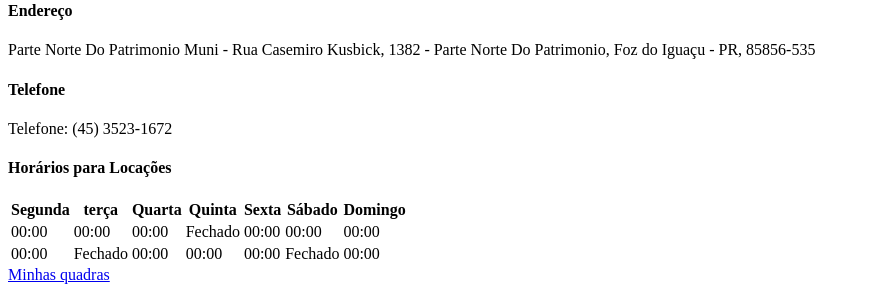
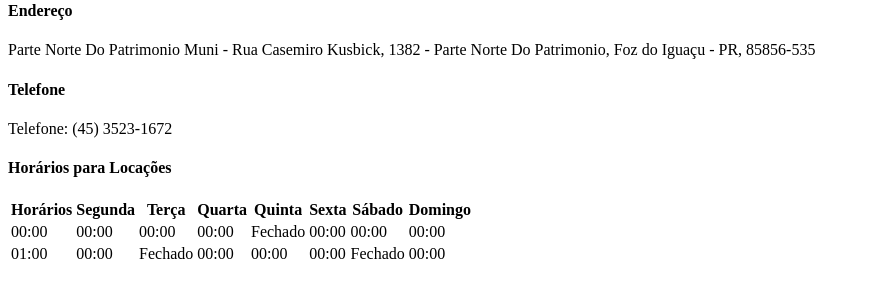
Before and after one commit to Peladas/Peladas, a PHP site: page /app/Views/perfil_locador.php in a window 1280 px wide. Shown: the part 1190-1482 px from the top of the page, without its empty margins (0-870 px from the left). After the commit the page ends 1449 px from the top, so only its background shows below. Run offline with PHP 8.4, Linux system fonts and the light colour scheme.

Commit message:
estilização_locadores_quadras

```diff
--- a/app/Views/perfil_locador.php
+++ b/app/Views/perfil_locador.php
@@ -3,19 +3,20 @@
 use App\Helpers\Formatter;
 ?>
 
-<div class="flex flex-row m-10 gap-10 w-auto mt-12">
+<div class="flex flex-row m-10 gap-10 w-auto mt-5">
 
     <div class="flex flex-col w-2/4">
-        <div class="flex flex-row gap-10 h-auto">
+        <div class="flex flex-col gap-16 h-auto">
 
-            <div class="relative border-2 border-slate-700 p-3 rounded-lg bg-slate-950 w-64 h-40 z-10 mt-5">
+            <div class="relative border-2 border-slate-700 p-3 rounded-lg bg-slate-950 w-40 h-40 z-10 mt-5">
                 <svg xmlns="http://www.w3.org/2000/svg" class="w-full h-auto" viewBox="0 0 576 512">
-                    <path fill="#ffffff" d="M160 32c-35.3 0-64 28.7-64 64l0 224c0 35.3 28.7 64 64 64l352 0c35.3 0 64-28.7 64-64l0-224c0-35.3-28.7-64-64-64L160 32zM396 138.7l96 144c4.9 7.4 5.4 16.8 1.2 24.6S480.9 320 472 320l-144 0-48 0-80 0c-9.2 0-17.6-5.3-21.6-13.6s-2.9-18.2 2.9-25.4l64-80c4.6-5.7 11.4-9 18.7-9s14.2 3.3 18.7 9l17.3 21.6 56-84C360.5 132 368 128 376 128s15.5 4 20 10.7zM192 128a32 32 0 1 1 64 0 32 32 0 1 1 -64 0zM48 120c0-13.3-10.7-24-24-24S0 106.7 0 120L0 344c0 75.1 60.9 136 136 136l320 0c13.3 0 24-10.7 24-24s-10.7-24-24-24l-320 0c-48.6 0-88-39.4-88-88l0-224z" />
+                    <path fill="#ffffff" style="width: auto; height:auto" d="M160 32c-35.3 0-64 28.7-64 64l0 224c0 35.3 28.7 64 64 64l352 0c35.3 0 64-28.7 64-64l0-224c0-35.3-28.7-64-64-64L160 32zM396 138.7l96 144c4.9 7.4 5.4 16.8 1.2 24.6S480.9 320 472 320l-144 0-48 0-80 0c-9.2 0-17.6-5.3-21.6-13.6s-2.9-18.2 2.9-25.4l64-80c4.6-5.7 11.4-9 18.7-9s14.2 3.3 18.7 9l17.3 21.6 56-84C360.5 132 368 128 376 128s15.5 4 20 10.7zM192 128a32 32 0 1 1 64 0 32 32 0 1 1 -64 0zM48 120c0-13.3-10.7-24-24-24S0 106.7 0 120L0 344c0 75.1 60.9 136 136 136l320 0c13.3 0 24-10.7 24-24s-10.7-24-24-24l-320 0c-48.6 0-88-39.4-88-88l0-224z" />
                 </svg>
                 <i class="fa-regular fa-pen-to-square absolute right-2 bottom-2 text-orange-500 text-xl z-40"></i>
             </div>
-            <div class="mt-2">
-                <h4 class="text-2xl mb-5 font-semibold">Quadra Nenezão</h4>
+
+            <div class="mt-2 pr-10">
+                <h4 class="text-3xl mb-5 font-semibold">Quadra Nenezão</h4>
                 <div>
                     <h4 class="text-slate-100">Endereço</h4>
                     <p class="mb-3 text-amber-300">Parte Norte Do Patrimonio Muni - Rua Casemiro Kusbick, 1382 - Parte Norte Do Patrimonio, Foz do Iguaçu - PR, 85856-535</p>
@@ -27,23 +28,27 @@ use App\Helpers\Formatter;
             </div>
         </div>
 
-        <div class="mt-16">
+    </div>
+
+    <div class="mt-5 w-1/2">
     <h4 class="text-center text-2xl mb-5 font-semibold text-white">Horários para Locações</h4>
-            <table class="flex flex-wrap table-auto border-collapse mt-10">
+    <table class="table-auto border-collapse mt-10">
         <thead>
             <tr>
-                        <th class="w-48 text-center ml-20 text-yellow-500 ">Segunda</th>
-                        <th class="w-48 text-center mr-20 text-yellow-500 py-3">terça</th>
-                        <th class="w-48 text-center mr-20 text-yellow-500 py-3">Quarta</th>
-                        <th class="w-48 text-center mr-20 text-yellow-500 py-3">Quinta</th>
-                        <th class="w-48 text-center mr-20 text-yellow-500 py-3">Sexta</th>
-                        <th class="w-48 text-center mr-20 text-yellow-500 py-3">Sábado</th>
-                        <th class="w-48 text-center mr-20 text-yellow-500 py-3">Domingo</th>
+                <th class="w-48 text-center text-yellow-500 py-3">Horários</th>
+                <th class="w-48 text-center text-yellow-500 py-3">Segunda</th>
+                <th class="w-48 text-center text-yellow-500 py-3">Terça</th>
+                <th class="w-48 text-center text-yellow-500 py-3">Quarta</th>
+                <th class="w-48 text-center text-yellow-500 py-3">Quinta</th>
+                <th class="w-48 text-center text-yellow-500 py-3">Sexta</th>
+                <th class="w-48 text-center text-yellow-500 py-3">Sábado</th>
+                <th class="w-48 text-center text-yellow-500 py-3">Domingo</th>
             </tr>
         </thead>
         <tbody>
-                    <tr class="mr-10 text-center border-solid p-5">
-                        <td class="text-center border-r py-4 text-white align-middle">00:00</td>
+            <tr class="text-center border-solid p-5">
+                <td class="text-center py-4 text-white">00:00</td>
+                <td class="text-center py-4 align-middle">00:00</td>
                 <td class="text-center py-4 align-middle">00:00</td>
                 <td class="text-center py-4 align-middle">00:00</td>
                 <td class="text-center py-4 align-middle text-orange-500">Fechado</td>
@@ -51,8 +56,9 @@ use App\Helpers\Formatter;
                 <td class="text-center py-4 align-middle">00:00</td>
                 <td class="text-center py-4 align-middle">00:00</td>
             </tr>
-                    <tr class="mr-10 text-center border-solid p-5">
-                        <td class="text-center border-r py-4 text-white align-middle">00:00</td>
+            <tr class="text-center border-solid p-5">
+                <td class="text-center py-4 text-white">01:00</td>
+                <td class="text-center py-4 align-middle">00:00</td>
                 <td class="text-center py-4 align-middle text-orange-500">Fechado</td>
                 <td class="text-center py-4 align-middle">00:00</td>
                 <td class="text-center py-4 align-middle">00:00</td>
@@ -60,7 +66,6 @@ use App\Helpers\Formatter;
                 <td class="text-center py-4 align-middle text-orange-500">Fechado</td>
                 <td class="text-center py-4 align-middle">00:00</td>
             </tr>
-
         </tbody>
     </table>
     <div class="flex justify-center mt-8">
@@ -68,13 +73,12 @@ use App\Helpers\Formatter;
     </div>
 </div>
 
-    </div>
 
 
-    <div class="w-2/4">
+    <!--<div class="w-2/4">
         <a href="/minhas-quadras" class="px-4 py-2 rounded text-black bg-amber-300 hover:bg-yellow-500 focus:bg-yellow-500 dark:bg-yellow-400 dark:hover:bg-yellow-500 dark:focus:bg-yellow-500 transition-colors duration-300 ease-in-out transform hover:scale-105 hover:shadow-lg">
             Minhas quadras
         </a>
-    </div>
+    </div>-->
 
 </div>
```
Also changed, not shown: app/Views/lista_quadras.php (+15 -6 lines), app/Views/show_quadra.php (+22 -12 lines). Lines whose indentation alone changed are shown as unchanged.
